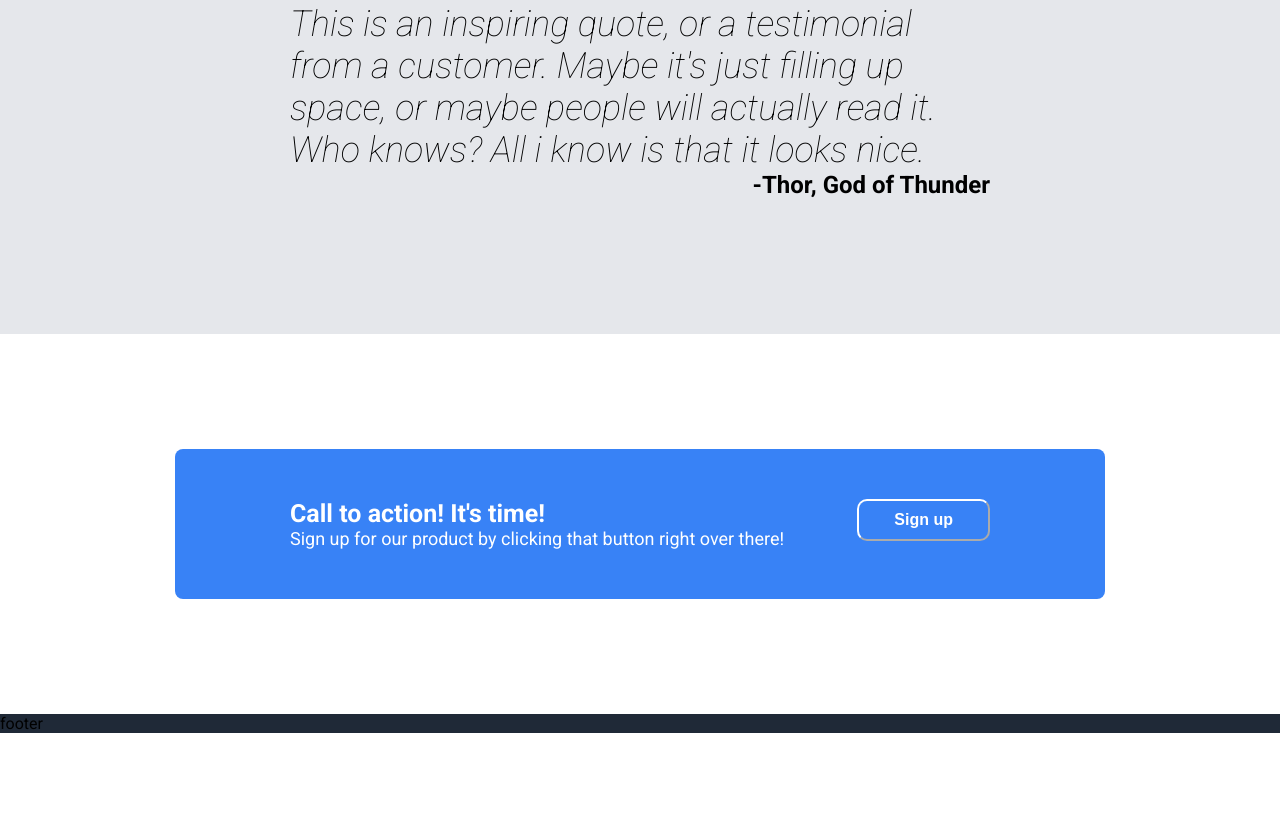
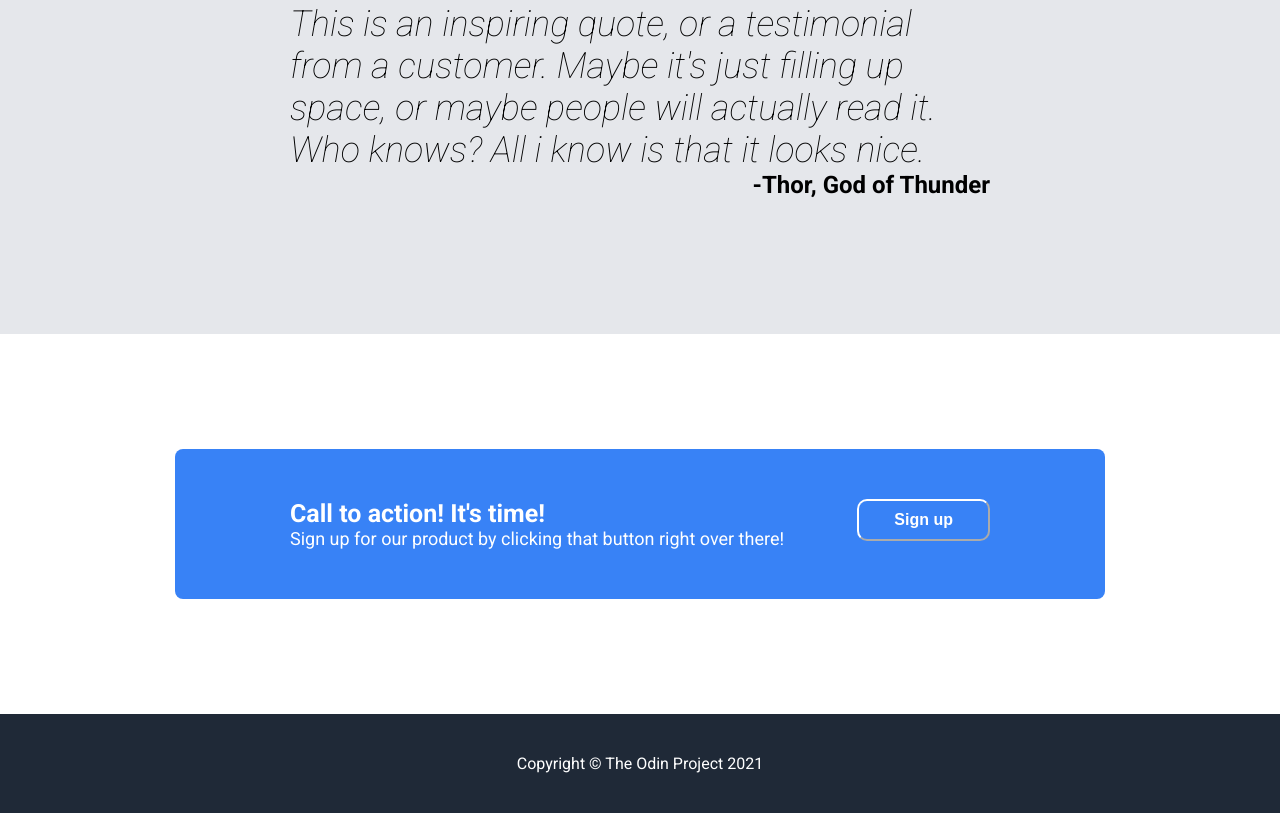
Before and after one commit to RealityMHG/landing-page, a plain HTML site: page index.html in a window 1280 px wide. Shown: the part 1196-2009 px from the top of the page. Before the commit the page ends 1929 px from the top, so only its background shows below. Drawn offline with Linux system fonts and the light colour scheme.

Commit message:
Finished the last section, Website finished to almost pixel perfect detail

```diff
--- a/index.html
+++ b/index.html
@@ -163,7 +163,11 @@
         </div>
 
         <div class="footer">
-            footer
+
+            <div class="footer-text">
+                Copyright © The Odin Project 2021
+            </div>
+
         </div>
 
     </div>
--- a/style.css
+++ b/style.css
@@ -192,4 +192,9 @@ body {
 
 .footer {
     background-color: #1f2937;
+    display: flex;
+    align-items: center;
+    justify-content: center;
+    padding: 40px 150px;
+    color: white;
 }
```
